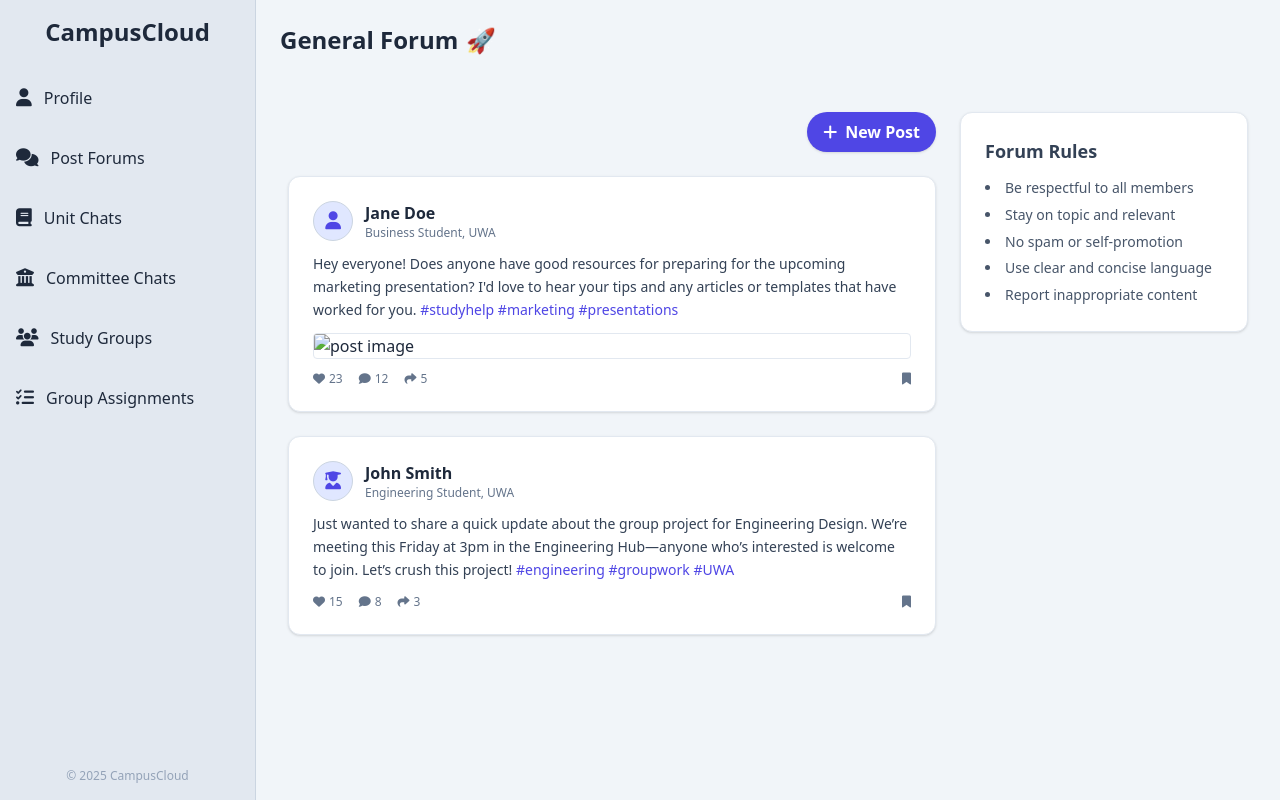
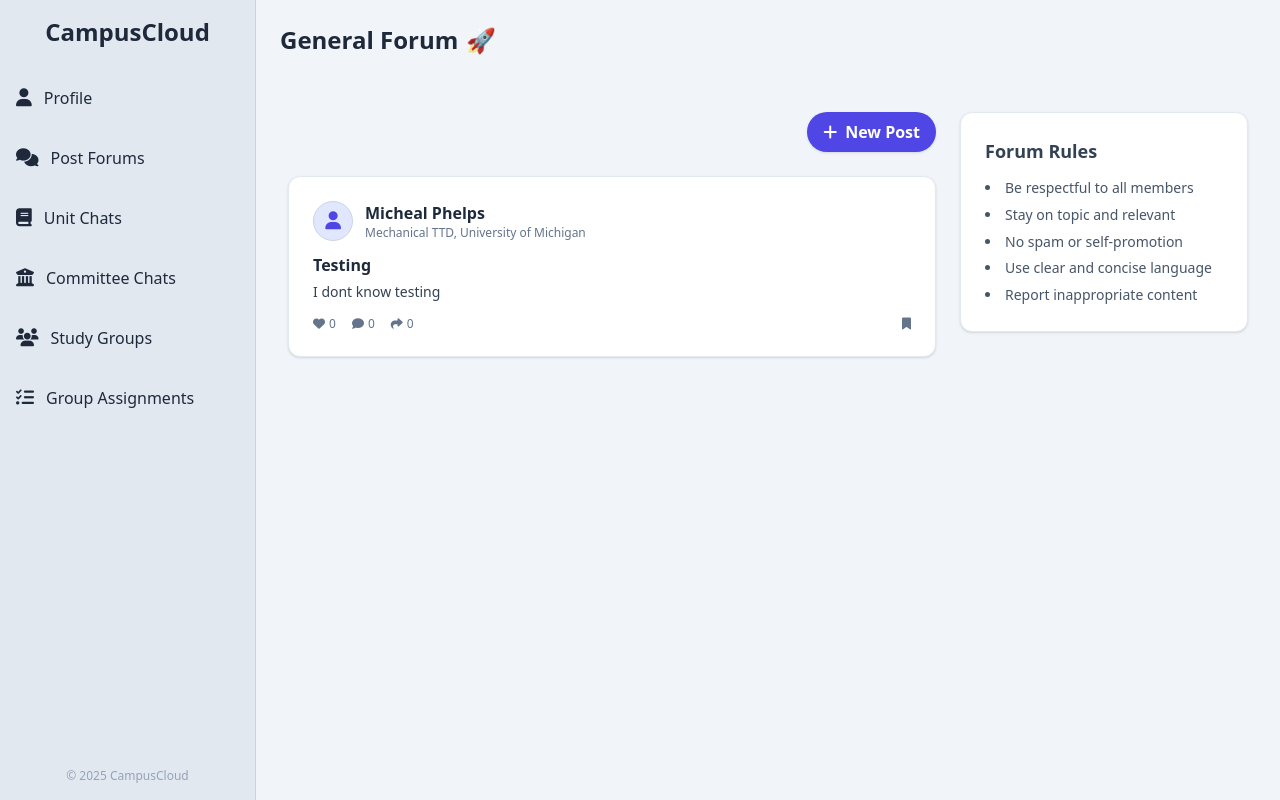
Before and after one commit to Jignesh6155/CampusCloud, a Flask app: page /post-forum in a window 1280 px wide. Run offline with Flask 3, Linux system fonts and the light colour scheme; some libraries are stand-ins or nearby versions.

Commit message:
model update to allow for posts

```diff
--- a/app/routes.py
+++ b/app/routes.py
@@ -2,7 +2,7 @@ from flask import Blueprint, render_template, request, redirect, url_for, flash,
 from flask_login import login_required, current_user, login_user
 from werkzeug.security import generate_password_hash, check_password_hash
 from werkzeug.utils import secure_filename
-from app.models import User
+from app.models import User, Post, Committee  # ✅ Make sure Post is included!
 from app import db
 from datetime import datetime
 import os
@@ -74,9 +74,6 @@ def index():
 def base():
     return render_template('base.html')
 
-@bp.route('/post-forum')
-def post_forum():
-    return render_template('post_forum.html')
 
 @bp.route('/units-chat')
 def units_chat():
@@ -252,3 +249,40 @@ def update_profile():
 def edit_profile():
     # This simply renders the editprofile.html template
     return render_template('editprofile.html', user=current_user)
+
+@bp.route('/post-forum')
+def post_forum():
+    posts = Post.query.order_by(Post.created_at.desc()).all()
+    return render_template('post_forum.html', posts=posts)
+
+@bp.route('/create-post', methods=['POST'])
+@login_required
+def create_post():
+    data = request.get_json()
+    content = data.get('content', '').strip()
+    title = data.get('title', '').strip()
+    if not content:
+        return jsonify({"error": "Content is required."}), 400
+
+    post = Post(content=content, title=title, author=current_user)
+    db.session.add(post)
+    db.session.commit()
+
+    return jsonify({
+        "status": "success",
+        "title": post.title,
+        "content": post.content,
+        "author_name": current_user.full_name,
+        "author_major": current_user.major or "N/A",
+        "author_university": current_user.university or "N/A"
+    })
+
+@bp.route('/delete-post/<int:post_id>', methods=['DELETE'])
+@login_required
+def delete_post(post_id):
+    post = Post.query.get_or_404(post_id)
+    if post.author.id != current_user.id:
+        return jsonify({"error": "Unauthorized"}), 403
+    db.session.delete(post)
+    db.session.commit()
+    return jsonify({"status": "success"})
--- a/app/templates/post_forum.html
+++ b/app/templates/post_forum.html
@@ -1,88 +1,54 @@
 {% extends "base.html" %}
 
 {% block content %}
-
-<!-- Title bar -->
 <div class="w-full bg-slate-100 text-slate-800 py-6 px-6 flex items-center gap-2">
   <h1 class="text-2xl font-bold">General Forum</h1>
   <span class="text-2xl">🚀</span>
 </div>
 
-<!-- Entire section area -->
 <div class="p-4 bg-slate-100">
-
-  <!-- Main layout container -->
   <div class="flex flex-col md:flex-row gap-6 p-4">
-
-    <!-- Feed (Posts) -->
     <div class="flex-1 flex flex-col space-y-6">
-
-      <!-- New Post Button -->
       <div class="flex justify-end">
-        <button class="flex items-center bg-indigo-600 text-white px-4 py-2 rounded-full hover:bg-indigo-700 transition font-semibold shadow">
+        <button id="openModal" class="flex items-center bg-indigo-600 text-white px-4 py-2 rounded-full hover:bg-indigo-700 transition font-semibold shadow">
           <i class="fas fa-plus mr-2"></i> New Post
         </button>
       </div>
 
-      <!-- Posts -->
-      <div class="space-y-6">
-
-        <!-- Post Card 1 -->
-        <div class="rounded-xl shadow border border-slate-200 p-6 transition hover:shadow-md bg-white">
+      <div id="postsContainer" class="space-y-6">
+        {% for post in posts %}
+        <div id="post-{{ post.id }}" class="rounded-xl shadow border border-slate-200 p-6 transition hover:shadow-md bg-white">
           <div class="flex items-center mb-3">
             <div class="w-10 h-10 rounded-full bg-indigo-100 flex items-center justify-center text-indigo-600 text-lg mr-3 border border-slate-300">
-              <i class="fas fa-user"></i> <!-- icon avatar -->
+              <i class="fas fa-user"></i>
             </div>
             <div>
-              <h3 class="font-semibold text-slate-800">Jane Doe</h3>
-              <p class="text-xs text-slate-500">Business Student, UWA</p>
+              <h3 class="font-semibold text-slate-800">{{ post.author.full_name }}</h3>
+              <p class="text-xs text-slate-500">{{ post.author.major }}, {{ post.author.university }}</p>
             </div>
           </div>
-          <p class="text-slate-700 text-sm leading-relaxed mb-3">
-            Hey everyone! Does anyone have good resources for preparing for the upcoming marketing presentation? I'd love to hear your tips and any articles or templates that have worked for you.
-            <span class="text-indigo-600">#studyhelp #marketing #presentations</span>
-          </p>
-          <div class="rounded overflow-hidden border border-slate-200 mb-3">
-            <img src="https://via.placeholder.com/600x300" alt="post image" class="w-full object-cover">
-          </div>
+          {% if post.title %}
+          <h4 class="text-base font-semibold text-slate-800 mb-1">{{ post.title }}</h4>
+          {% endif %}
+          <p class="text-slate-700 text-sm leading-relaxed mb-3">{{ post.content }}</p>
           <div class="flex justify-between text-xs text-slate-500">
             <div class="flex space-x-4">
-              <button class="flex items-center space-x-1 hover:text-indigo-600 transition"><i class="fas fa-heart"></i><span>23</span></button>
-              <button class="flex items-center space-x-1 hover:text-indigo-600 transition"><i class="fas fa-comment"></i><span>12</span></button>
-              <button class="flex items-center space-x-1 hover:text-indigo-600 transition"><i class="fas fa-share"></i><span>5</span></button>
+              <button class="flex items-center space-x-1 hover:text-indigo-600 transition"><i class="fas fa-heart"></i><span>0</span></button>
+              <button class="flex items-center space-x-1 hover:text-indigo-600 transition"><i class="fas fa-comment"></i><span>0</span></button>
+              <button class="flex items-center space-x-1 hover:text-indigo-600 transition"><i class="fas fa-share"></i><span>0</span></button>
             </div>
-            <button class="hover:text-indigo-600 transition"><i class="fas fa-bookmark"></i></button>
+            <div class="flex space-x-2">
+              <button class="hover:text-indigo-600 transition"><i class="fas fa-bookmark"></i></button>
+              {% if current_user.is_authenticated and post.author.id == current_user.id %}
+              <button onclick="deletePost({{ post.id }})" class="hover:text-red-500 transition"><i class="fas fa-trash"></i></button>
+              {% endif %}
+            </div>
           </div>
         </div>
-
-        <!-- Post Card 2 -->
-        <div class="rounded-xl shadow border border-slate-200 p-6 transition hover:shadow-md bg-white">
-          <div class="flex items-center mb-3">
-            <div class="w-10 h-10 rounded-full bg-indigo-100 flex items-center justify-center text-indigo-600 text-lg mr-3 border border-slate-300">
-              <i class="fas fa-user-graduate"></i> <!-- icon avatar -->
-            </div>
-            <div>
-              <h3 class="font-semibold text-slate-800">John Smith</h3>
-              <p class="text-xs text-slate-500">Engineering Student, UWA</p>
-            </div>
-          </div>
-          <p class="text-slate-700 text-sm leading-relaxed mb-3">
-            Just wanted to share a quick update about the group project for Engineering Design. We’re meeting this Friday at 3pm in the Engineering Hub—anyone who’s interested is welcome to join. Let’s crush this project!
-            <span class="text-indigo-600">#engineering #groupwork #UWA</span>
-          </p>
-          <div class="flex justify-between text-xs text-slate-500">
-            <div class="flex space-x-4">
-              <button class="flex items-center space-x-1 hover:text-indigo-600 transition"><i class="fas fa-heart"></i><span>15</span></button>
-              <button class="flex items-center space-x-1 hover:text-indigo-600 transition"><i class="fas fa-comment"></i><span>8</span></button>
-              <button class="flex items-center space-x-1 hover:text-indigo-600 transition"><i class="fas fa-share"></i><span>3</span></button>
-            </div>
-            <button class="hover:text-indigo-600 transition"><i class="fas fa-bookmark"></i></button>
-          </div>
-        </div>
+        {% endfor %}
       </div>
     </div>
 
-    <!-- Sidebar / Forum Rules -->
     <aside class="w-full md:w-72 sticky top-4 self-start rounded-xl shadow border border-slate-200 p-6 bg-white">
       <h2 class="text-lg font-semibold text-slate-700 mb-3">Forum Rules</h2>
       <ul class="list-disc list-inside text-sm text-slate-600 leading-relaxed space-y-1">
@@ -93,8 +59,101 @@
         <li>Report inappropriate content</li>
       </ul>
     </aside>
-
   </div>
 </div>
 
+<div id="postModal" class="hidden fixed inset-0 bg-black bg-opacity-40 flex items-center justify-center z-50">
+  <div class="bg-white rounded-2xl shadow-xl p-6 w-full max-w-md relative">
+    <h2 class="text-xl font-bold mb-4 text-slate-800">Create New Post</h2>
+    <form id="newPostForm" class="space-y-4">
+      <div>
+        <label for="postTitle" class="block text-sm font-medium text-slate-600 mb-1">Title (optional)</label>
+        <input id="postTitle" name="title" type="text" placeholder="Add a catchy title..." class="w-full border border-slate-300 rounded-lg shadow-sm px-3 py-2 focus:ring focus:ring-indigo-200 focus:border-indigo-400 outline-none transition" />
+      </div>
+
+      <div>
+        <label for="postContent" class="block text-sm font-medium text-slate-600 mb-1">Content</label>
+        <textarea id="postContent" name="content" rows="4" placeholder="What's on your mind?" class="w-full border border-slate-300 rounded-lg shadow-sm px-3 py-2 focus:ring focus:ring-indigo-200 focus:border-indigo-400 outline-none transition"></textarea>
+      </div>
+
+      <div class="flex justify-end gap-2 mt-2">
+        <button type="button" id="closeModal" class="bg-slate-200 hover:bg-slate-300 text-slate-700 px-4 py-2 rounded shadow-sm transition">Cancel</button>
+        <button type="submit" class="bg-indigo-600 hover:bg-indigo-700 text-white font-semibold px-4 py-2 rounded shadow-sm transition">Post</button>
+      </div>
+    </form>
+    <button type="button" id="closeModalTop" class="absolute top-3 right-3 text-slate-500 hover:text-slate-700 transition">
+      <i class="fas fa-times"></i>
+    </button>
+  </div>
+</div>
+
+<script>
+  const openModal = document.getElementById('openModal');
+  const closeModal = document.getElementById('closeModal');
+  const closeModalTop = document.getElementById('closeModalTop');
+  const postModal = document.getElementById('postModal');
+  const newPostForm = document.getElementById('newPostForm');
+  const postsContainer = document.getElementById('postsContainer');
+
+  openModal.addEventListener('click', () => postModal.classList.remove('hidden'));
+  closeModal.addEventListener('click', () => postModal.classList.add('hidden'));
+  closeModalTop.addEventListener('click', () => postModal.classList.add('hidden'));
+
+  newPostForm.addEventListener('submit', async (e) => {
+    e.preventDefault();
+    const title = document.getElementById('postTitle').value.trim();
+    const content = document.getElementById('postContent').value.trim();
+
+    const response = await fetch('/create-post', {
+      method: 'POST',
+      headers: { 'Content-Type': 'application/json' },
+      body: JSON.stringify({ title, content })
+    });
+
+    if (response.ok) {
+      const data = await response.json();
+      const postHtml = `
+      <div id="post-${data.id}" class="rounded-xl shadow border border-slate-200 p-6 transition hover:shadow-md bg-white">
+        <div class="flex items-center mb-3">
+          <div class="w-10 h-10 rounded-full bg-indigo-100 flex items-center justify-center text-indigo-600 text-lg mr-3 border border-slate-300">
+            <i class="fas fa-user"></i>
+          </div>
+          <div>
+            <h3 class="font-semibold text-slate-800">${data.author_name}</h3>
+            <p class="text-xs text-slate-500">${data.author_major}, ${data.author_university}</p>
+          </div>
+        </div>
+        ${data.title ? `<h4 class="text-base font-semibold text-slate-800 mb-1">${data.title}</h4>` : ''}
+        <p class="text-slate-700 text-sm leading-relaxed mb-3">${data.content}</p>
+        <div class="flex justify-between text-xs text-slate-500">
+          <div class="flex space-x-4">
+            <button class="flex items-center space-x-1 hover:text-indigo-600 transition"><i class="fas fa-heart"></i><span>0</span></button>
+            <button class="flex items-center space-x-1 hover:text-indigo-600 transition"><i class="fas fa-comment"></i><span>0</span></button>
+            <button class="flex items-center space-x-1 hover:text-indigo-600 transition"><i class="fas fa-share"></i><span>0</span></button>
+          </div>
+          <div class="flex space-x-2">
+            <button class="hover:text-indigo-600 transition"><i class="fas fa-bookmark"></i></button>
+            <button onclick="deletePost(${data.id})" class="hover:text-red-500 transition"><i class="fas fa-trash"></i></button>
+          </div>
+        </div>
+      </div>`;
+      postsContainer.insertAdjacentHTML('afterbegin', postHtml);
+      postModal.classList.add('hidden');
+      newPostForm.reset();
+    } else {
+      alert('Error creating post!');
+    }
+  });
+
+  async function deletePost(postId) {
+    if (confirm('Are you sure you want to delete this post?')) {
+      const response = await fetch(`/delete-post/${postId}`, { method: 'DELETE' });
+      if (response.ok) {
+        document.getElementById(`post-${postId}`).remove();
+      } else {
+        alert('Error deleting post!');
+      }
+    }
+  }
+</script>
 {% endblock %}
```
Also changed, not shown: app/models.py (+22 -1 lines), app/templates/profile_landingpage.html (+8 -8 lines), migrations/versions/26f28f1ef142_add_post_model.py (added, +38 -0 lines), instance/app.db.
